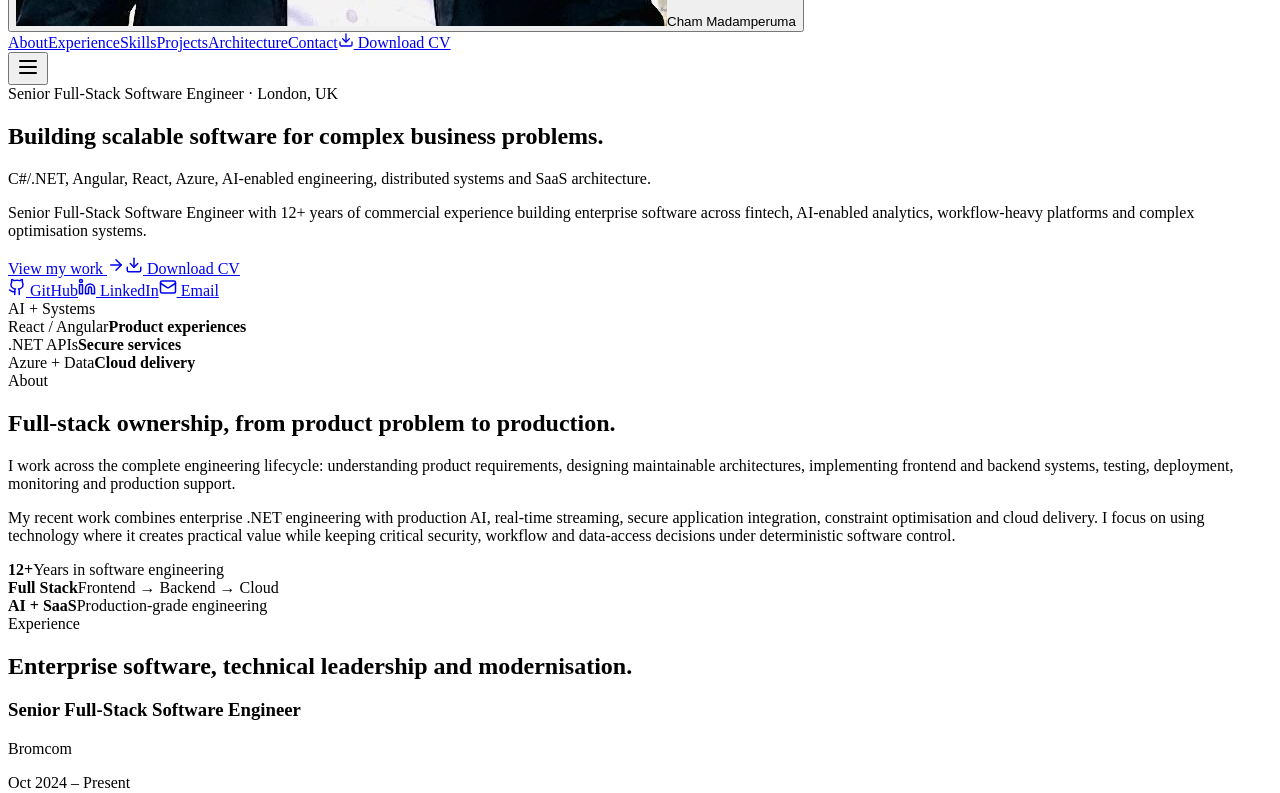
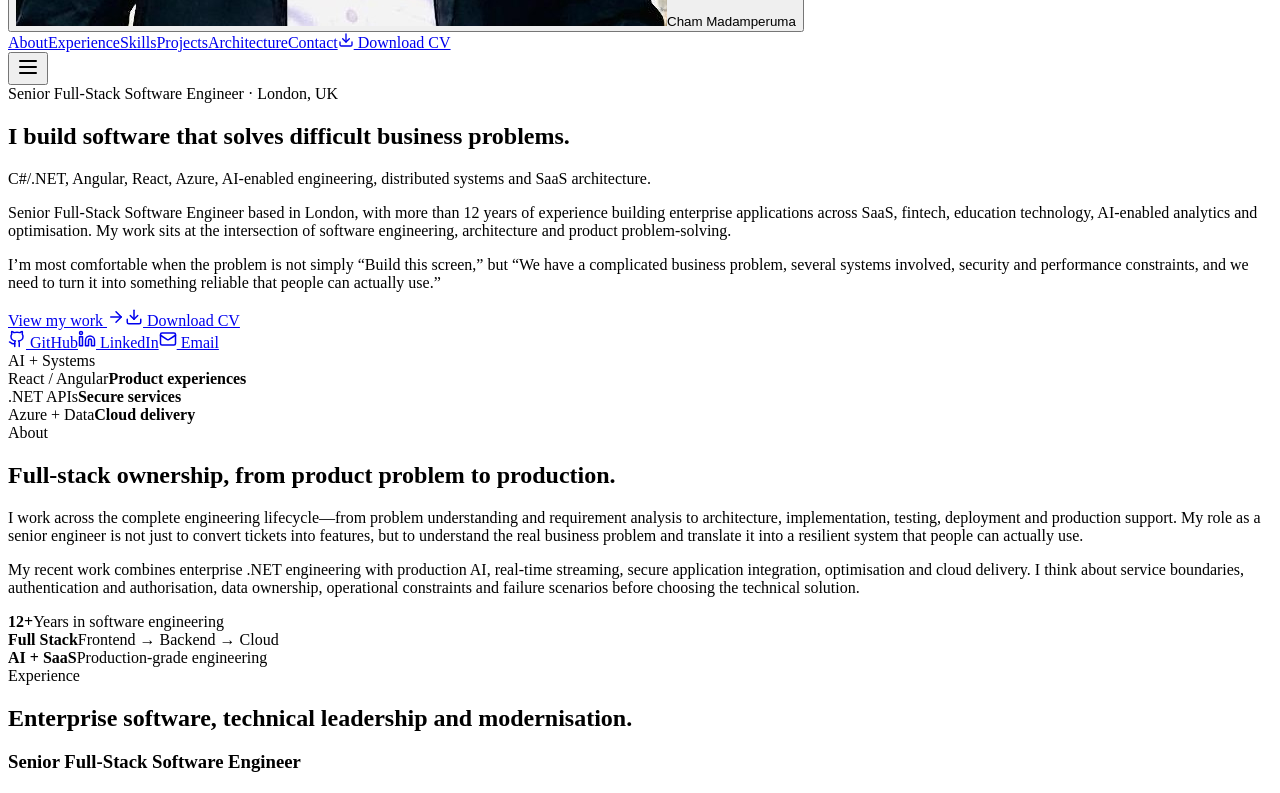
Before and after one commit to Cham-Thilini/cham, a React (Vite) app: page / in a window 1280 px wide. Shown: the part 660-1453 px from the top of the page. Built offline with nearby package versions, Linux system fonts and the light colour scheme; the HTML template or start-up script is replaced by a standard one.

Commit message:
Refresh portfolio copy with full engineering narrative

```diff
--- a/src/App.tsx
+++ b/src/App.tsx
@@ -54,11 +54,16 @@ function App() {
           <div className="container hero-grid">
             <div className="hero-copy">
               <div className="kicker">Senior Full-Stack Software Engineer · London, UK</div>
-              <h1>Building scalable software for complex business problems.</h1>
+              <h1>I build software that solves difficult business problems.</h1>
               <p className="hero-subtitle">
                 C#/.NET, Angular, React, Azure, AI-enabled engineering, distributed systems and SaaS architecture.
               </p>
-              <p className="hero-description">{profile.intro}</p>
+              <p className="hero-description">
+                {profile.intro} My work sits at the intersection of software engineering, architecture and product problem-solving.
+              </p>
+              <p className="hero-description hero-quote">
+                I’m most comfortable when the problem is not simply “Build this screen,” but “We have a complicated business problem, several systems involved, security and performance constraints, and we need to turn it into something reliable that people can actually use.”
+              </p>
               <div className="hero-actions">
                 <a className="button" href="#projects">View my work <ArrowRight size={18} /></a>
                 <a className="button button-ghost" href={profile.cv} download><Download size={18} /> Download CV</a>
@@ -96,13 +101,14 @@ function App() {
             </div>
             <div className="prose-card">
               <p>
-                I work across the complete engineering lifecycle: understanding product requirements, designing maintainable architectures,
-                implementing frontend and backend systems, testing, deployment, monitoring and production support.
+                I work across the complete engineering lifecycle—from problem understanding and requirement analysis to architecture,
+                implementation, testing, deployment and production support. My role as a senior engineer is not just to convert tickets into features,
+                but to understand the real business problem and translate it into a resilient system that people can actually use.
               </p>
               <p>
                 My recent work combines enterprise .NET engineering with production AI, real-time streaming, secure application integration,
-                constraint optimisation and cloud delivery. I focus on using technology where it creates practical value while keeping critical
-                security, workflow and data-access decisions under deterministic software control.
+                optimisation and cloud delivery. I think about service boundaries, authentication and authorisation, data ownership,
+                operational constraints and failure scenarios before choosing the technical solution.
               </p>
               <div className="stats">
                 <div><strong>12+</strong><span>Years in software engineering</span></div>
@@ -224,12 +230,12 @@ function App() {
             <h2>How I build software.</h2>
             <div className="philosophy-grid">
               {[
-                ['Business First', 'Understand the real problem before selecting technology.'],
-                ['Keep It Simple', 'Prefer maintainable solutions and avoid unnecessary complexity.'],
-                ['Quality by Design', 'Use testing, reviews, observability and clear architecture.'],
-                ['Design for Change', 'Build systems that can evolve with product needs.'],
-                ['Ownership', 'Take responsibility from discovery through production support.'],
-                ['Team Engineering', 'Share knowledge, mentor developers and raise engineering quality.'],
+                ['Understand before designing', 'Before writing code, I want to understand the business problem, user intent, constraints and failure modes.'],
+                ['Prefer simple systems', 'I like good abstractions, but not complexity for its own sake. Maintainable solutions usually beat clever ones.'],
+                ['Design for failure', 'Production systems fail. I design with timeouts, cancellation, security boundaries, observability and resilience in mind.'],
+                ['Make systems observable', 'Logs, monitoring and clear service boundaries are part of the product, not an afterthought.'],
+                ['Keep learning', 'Technology changes constantly; strong engineering foundations help me adapt without losing judgement.'],
+                ['Technical leadership', 'I enjoy helping engineers make better decisions through architecture, reviews and hands-on engineering leadership.'],
               ].map(([title, text]) => (
                 <article key={title}>
                   <h3>{title}</h3>
--- a/src/data/profile.ts
+++ b/src/data/profile.ts
@@ -9,7 +9,7 @@ export const profile = {
   photo: './profile-hero.jpg',
   cv: './Cham-Madamperuma-CV.pdf',
   intro:
-    'Senior Full-Stack Software Engineer with 12+ years of commercial experience building enterprise software across fintech, AI-enabled analytics, workflow-heavy platforms and complex optimisation systems.',
+    'Senior Full-Stack Software Engineer based in London, with more than 12 years of experience building enterprise applications across SaaS, fintech, education technology, AI-enabled analytics and optimisation.',
 }
 
 export const skillGroups = [
--- a/src/styles.css
+++ b/src/styles.css
@@ -210,6 +210,14 @@ h3 {
   color: var(--muted);
   line-height: 1.8;
   font-size: 16px;
+  max-width: 760px;
+}
+
+.hero-quote {
+  padding-left: 18px;
+  border-left: 2px solid rgba(123, 210, 255, 0.55);
+  color: #dfe9f5;
+  font-style: italic;
   max-width: 760px;
 }
 
```
